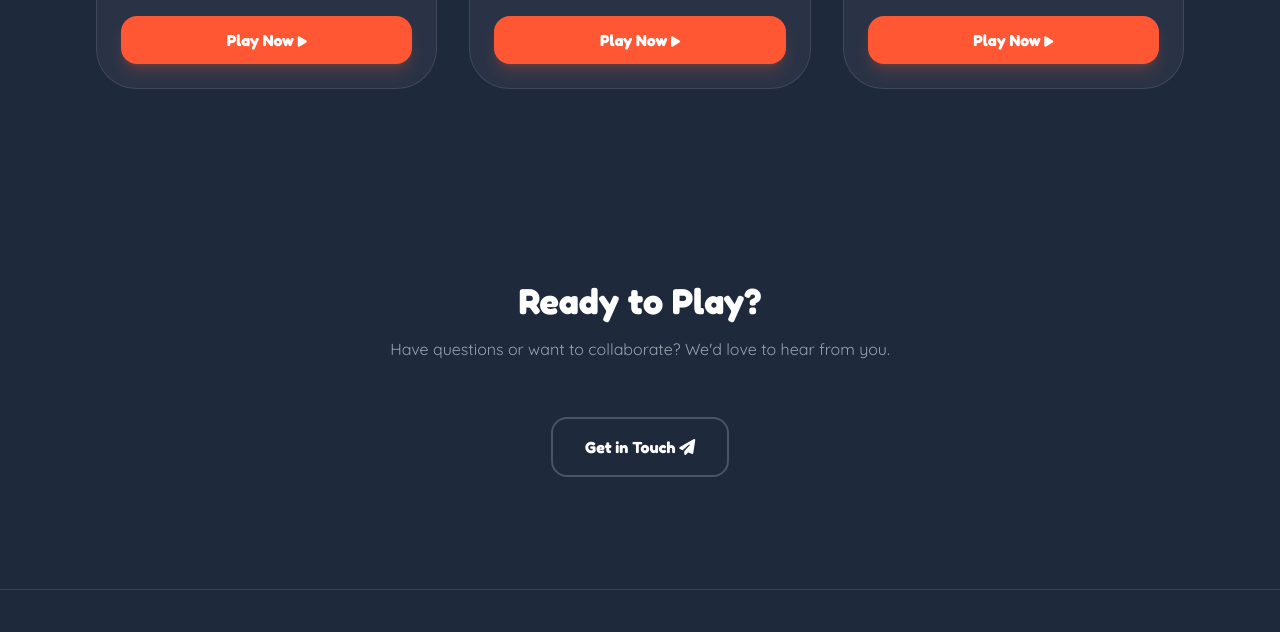
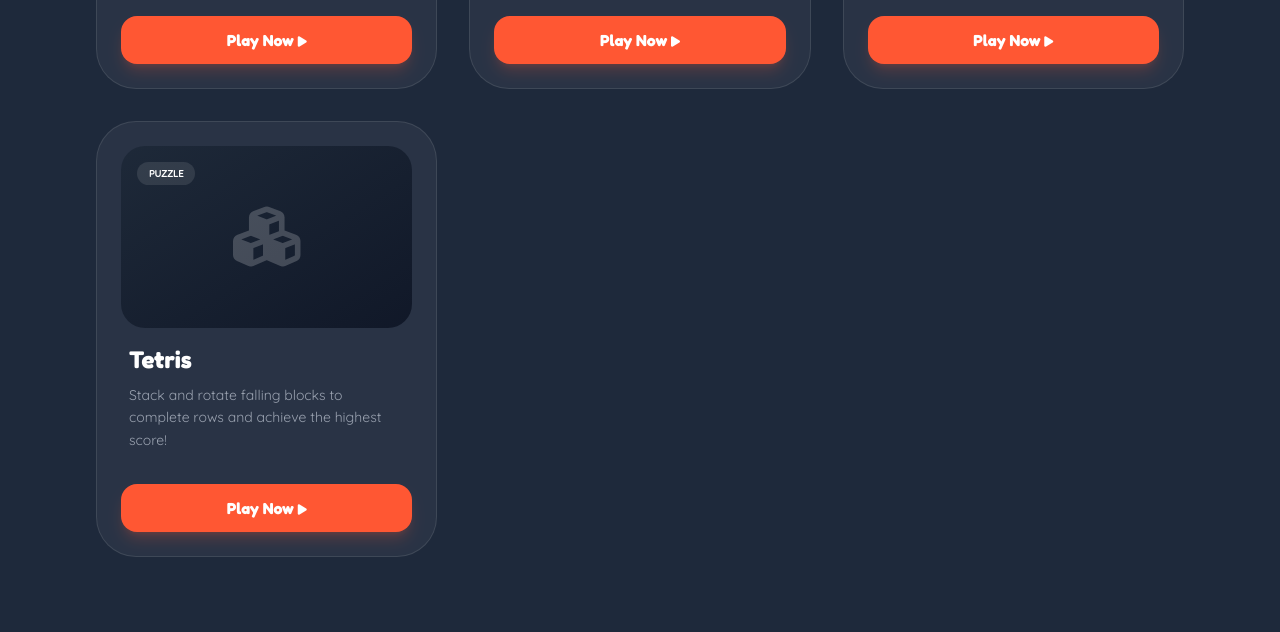
Before and after one commit to Revou-FSSE-Feb26/milestone-2-Diba15-1, a plain HTML site: page index.html in a window 1280 px wide. Shown: the part 2250-2882 px from the top of the page. Drawn offline with nearby package versions, Linux system fonts and the light colour scheme.

Commit message:
feat: add Tetris game card and navigation to the game page

```diff
--- a/assets/javascript/index.js
+++ b/assets/javascript/index.js
@@ -66,6 +66,9 @@
         case "pokemon":
             window.location.href = 'pages/pokemon.html';
             break;
+        case "tetris":
+            window.location.href = "pages/tetris.html";
+            break;
         default:
             window.location.href = 'pages/clicker.html';
             break;
--- a/index.html
+++ b/index.html
@@ -368,6 +368,27 @@
                                 </button>
                             </div>
                         </article>
+
+                        <!-- Tetris Guess -->
+                        <article class="game-card">
+                            <div class="image-container">
+                                <i class="fa-solid fa-cubes game-icon"></i>
+                                <span
+                                        class="absolute top-4 left-4 bg-white/10 text-white text-[10px] font-bold px-3 py-1 rounded-full uppercase tracking-tighter">Puzzle</span>
+                            </div>
+                            <div class="px-2 space-y-2">
+                                <h3
+                                        class="text-2xl font-title font-bold text-white">Tetris</h3>
+                                <p class="text-gray-400 text-sm leading-relaxed">Stack and rotate falling blocks to complete rows and achieve the highest score!</p>
+                            </div>
+                            <div class="mt-4">
+                                <button onclick="redirectGame('tetris')"
+                                        class="btn w-full py-3 cursor-pointer">Play
+                                    Now <i
+                                            class="fa-solid fa-play text-xs"></i>
+                                </button>
+                            </div>
+                        </article>
                     </div>
                 </div>
             </section>
@@ -398,6 +419,7 @@
                     <li><a href="pages/rps.html">Rock Paper Scissors</a></li>
                     <li><a href="pages/clicker.html">Click Hero</a></li>
                     <li><a href="pages/pokemon.html">Pokemon Guess Type</a></li>
+                    <li><a href="pages/tetris.html">Tetris</a></li>
                 </ul>
             </section>
 
```
